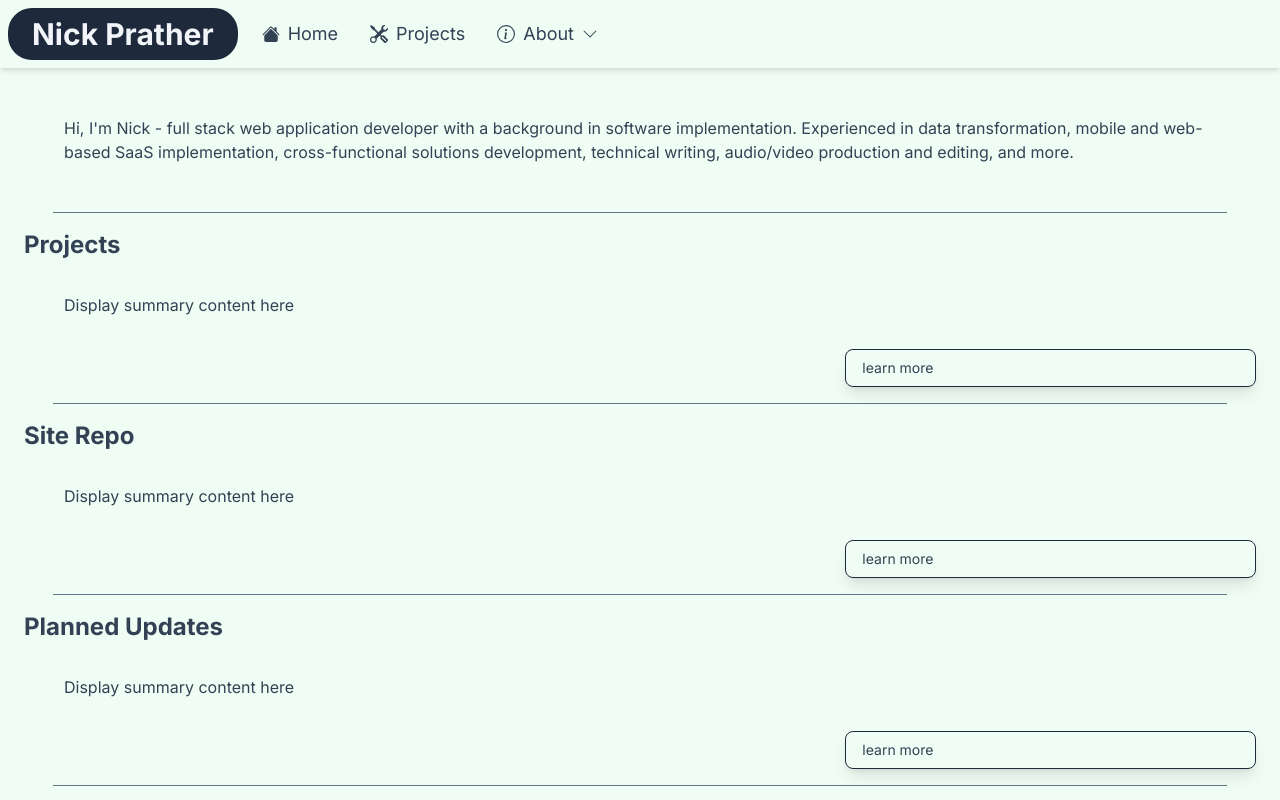
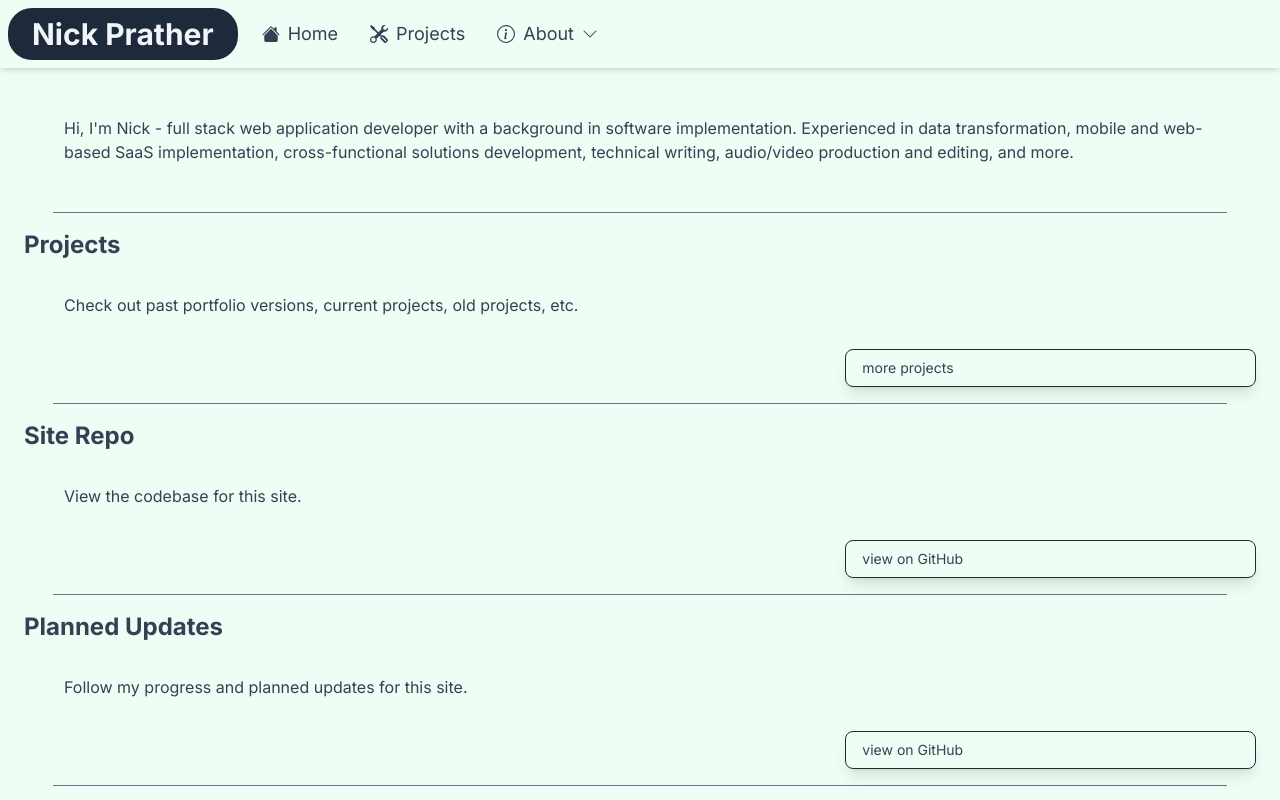
Before and after one commit to NickPrather11/Portfolio_V7, a Next.js app: page / in a window 1280 px wide. Shown: the top 800 px of the page. Built offline with nearby package versions, Linux system fonts and the light colour scheme; no server answers.

Commit message:
update: Landing cards now accept child elements

```diff
--- a/app/components/LandingCard.tsx
+++ b/app/components/LandingCard.tsx
@@ -1,5 +1,5 @@
 "use client";
-import React, { useState } from "react";
+import React, { ReactNode, useState } from "react";
 import Center from "./Center";
 import Card from "./Card";
 import Link from "next/link";
@@ -10,13 +10,17 @@ export interface ILandingCard {
   target: string;
   className: string;
   title: string;
+  btnTxt: string;
+  children: ReactNode;
 }
 
 const LandingCard = ({
   href,
   target,
   className,
-  title
+  title,
+  btnTxt,
+  children
 }: ILandingCard) => {
     const [clicked, setClicked] = useState(false);
     const router = useRouter();
@@ -45,18 +49,18 @@ const LandingCard = ({
       <h3>{title}</h3>
 
         <Card>
-            <p>Display summary content here</p>
+          {children}
         </Card>
 
       <div className="flex justify-self-end w-4/12 px-4 py-2 shadow-lg rounded-lg border border-slate-800 hover:text-slate-400">
           {target === "_blank" ? (
             <button onClick={(e) => handleOnClickExternal(e)}>
-              <Center className="text-sm">learn more</Center>
+              <Center className="text-sm">{btnTxt}</Center>
             </button>
           ) : (
             <Link href={href} legacyBehavior={true}>
               <a onClick={(e) => handleOnClickInternal(e)}>
-                <Center className="text-sm">learn more</Center>
+                <Center className="text-sm">{btnTxt}</Center>
               </a>
             </Link>
           )}
--- a/app/page.tsx
+++ b/app/page.tsx
@@ -10,7 +10,7 @@ export default function Home() {
       <Card>
         <Center className="flex-col lg:max-w-6xl">
           <p className="text-md">
-            Hi, I&apos;m Nick - full stack web application developer with a background in software implementation. Experienced in data transformation, mobile and web-based SaaS implementation, cross-functional solutions development, technical writing, audio/video production and editing, and more.
+            Hi, I&apos;m Nick - full stack web application developer with a background in software implementation. Experienced in data transformation, mobile and web-based SaaS implementation, cross-functional solutions development, technical writing, audio/video production and editing, and more.<p></p>
           </p>
         </Center>
       </Card>
@@ -23,7 +23,10 @@ export default function Home() {
           target="_self"
           title="Projects"
           className=""
-        />
+          btnTxt="more projects"
+        >
+          <p>Check out past portfolio versions, current projects, old projects, etc.</p>
+        </LandingCard>
 
         <hr className="my-4 w-11/12 border-slate-500 self-center" />
 
@@ -32,7 +35,10 @@ export default function Home() {
           target="_blank"
           title="Site Repo"
           className=""
-        />
+          btnTxt="view on GitHub"
+        >
+          <p>View the codebase for this site.</p>
+        </LandingCard>
 
         <hr className="my-4 w-11/12 border-slate-500 self-center" />
 
@@ -41,7 +47,10 @@ export default function Home() {
           target="_blank"
           title="Planned Updates"
           className=""
-        />
+          btnTxt="view on GitHub"
+        >
+          <p>Follow my progress and planned updates for this site.</p>
+        </LandingCard>
 
         <hr className="my-4 w-11/12 border-slate-500 self-center" />
 
@@ -50,7 +59,10 @@ export default function Home() {
           target="_self"
           title="About"
           className=""
-        />
+          btnTxt="learn more"
+        >
+          <p>Learn more about me, my music, and my art.</p>
+        </LandingCard>
       </div>
     </Page>
   );
```
